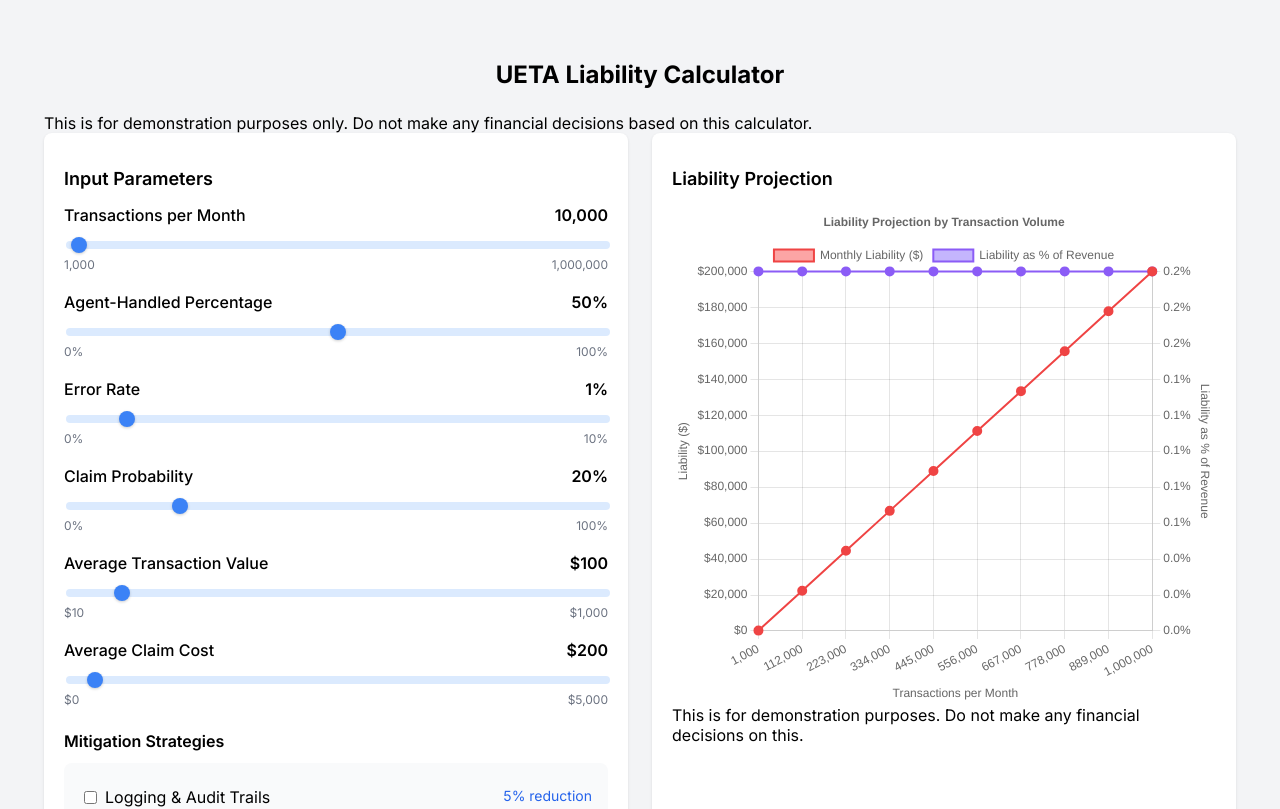
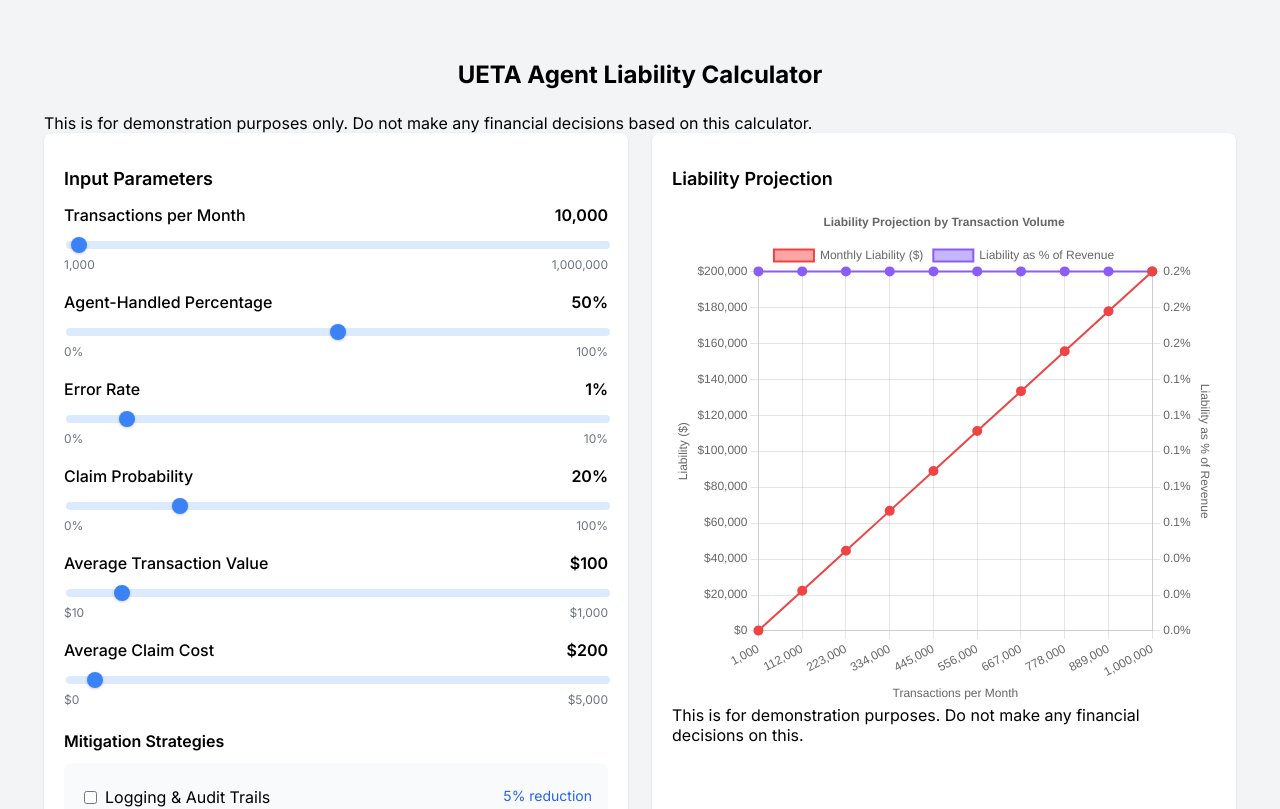
Before and after one commit to agentoverlay/ueta-agent-error-handling-demos, a React (Vite) app in the folder ueta-liability-calculator/: page / in a window 1280 px wide. Shown: the top 809 px of the page. Built offline with nearby package versions, Linux system fonts and the light colour scheme.

Commit message:
improved heading

```diff
--- a/ueta-liability-calculator/src/components/UETALiabilityCalculator.tsx
+++ b/ueta-liability-calculator/src/components/UETALiabilityCalculator.tsx
@@ -305,7 +305,7 @@ export const UetaLiabilityCalculator = () => {
           marginBottom: "24px",
         }}
       >
-        UETA Liability Calculator
+        UETA Agent Liability Calculator
       </h1>
       This is for demonstration purposes only. Do not make any financial
       decisions based on this calculator.
```
